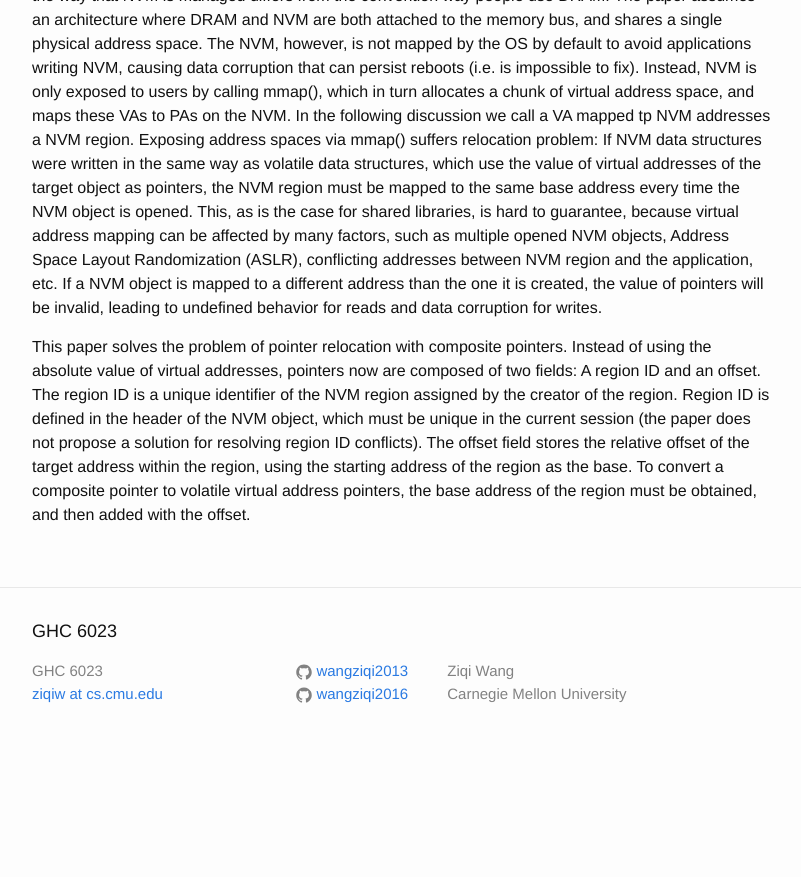
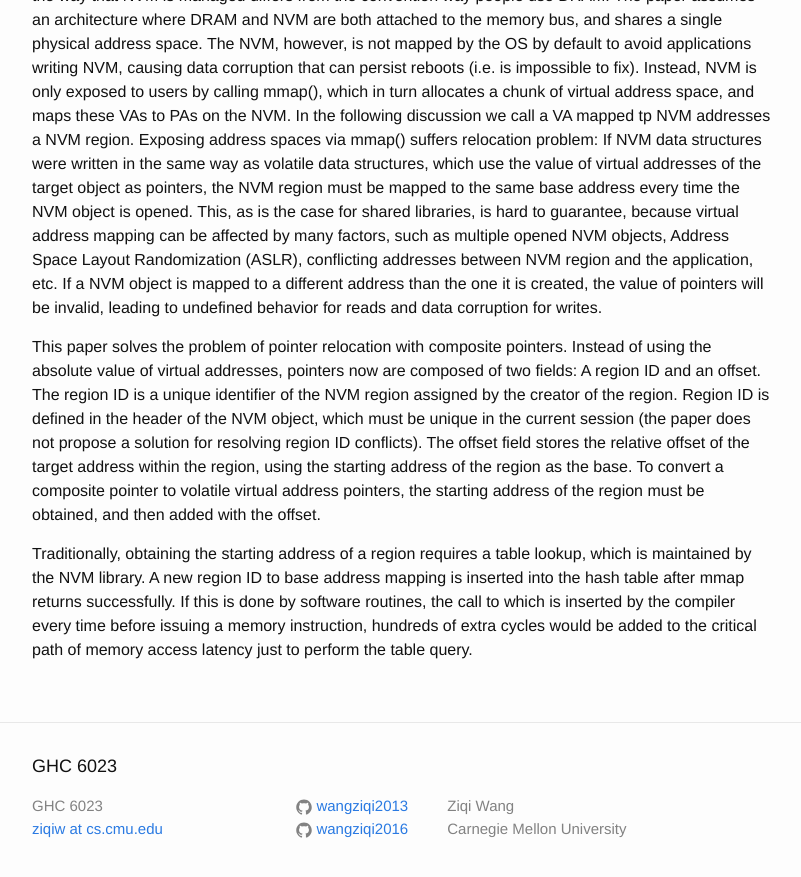
Before and after one commit to wangziqi2013/wangziqi2013.github.io, a Jekyll site: the page built from _posts/2019-03-19-hardware-supported-persist-obj-addr-xlat.markdown, in a window 1280 px wide and 900 px high, scrolled down 580 px. Shown: the top 877 px of the window, without its empty margins (238-1039 px from the left). Built offline with Jekyll 4.4.1, drawn with Linux system fonts in a browser that asks for light colours; before the commit the page ends 1345 px from its top, so only the background shows below that.

Commit message:
Adding table query

```diff
--- a/_posts/2019-03-19-hardware-supported-persist-obj-addr-xlat.markdown
+++ b/_posts/2019-03-19-hardware-supported-persist-obj-addr-xlat.markdown
@@ -33,5 +33,10 @@ addresses, pointers now are composed of two fields: A region ID and an offset. T
 NVM region assigned by the creator of the region. Region ID is defined in the header of the NVM object, which must be
 unique in the current session (the paper does not propose a solution for resolving region ID conflicts). The offset field
 stores the relative offset of the target address within the region, using the starting address of the region as the base.
-To convert a composite pointer to volatile virtual address pointers, the base address of the region must be obtained, and
+To convert a composite pointer to volatile virtual address pointers, the starting address of the region must be obtained, and
 then added with the offset.
+
+Traditionally, obtaining the starting address of a region requires a table lookup, which is maintained by the NVM library.
+A new region ID to base address mapping is inserted into the hash table after mmap returns successfully. If this is done
+by software routines, the call to which is inserted by the compiler every time before issuing a memory instruction, hundreds
+of extra cycles would be added to the critical path of memory access latency just to perform the table query.
```
